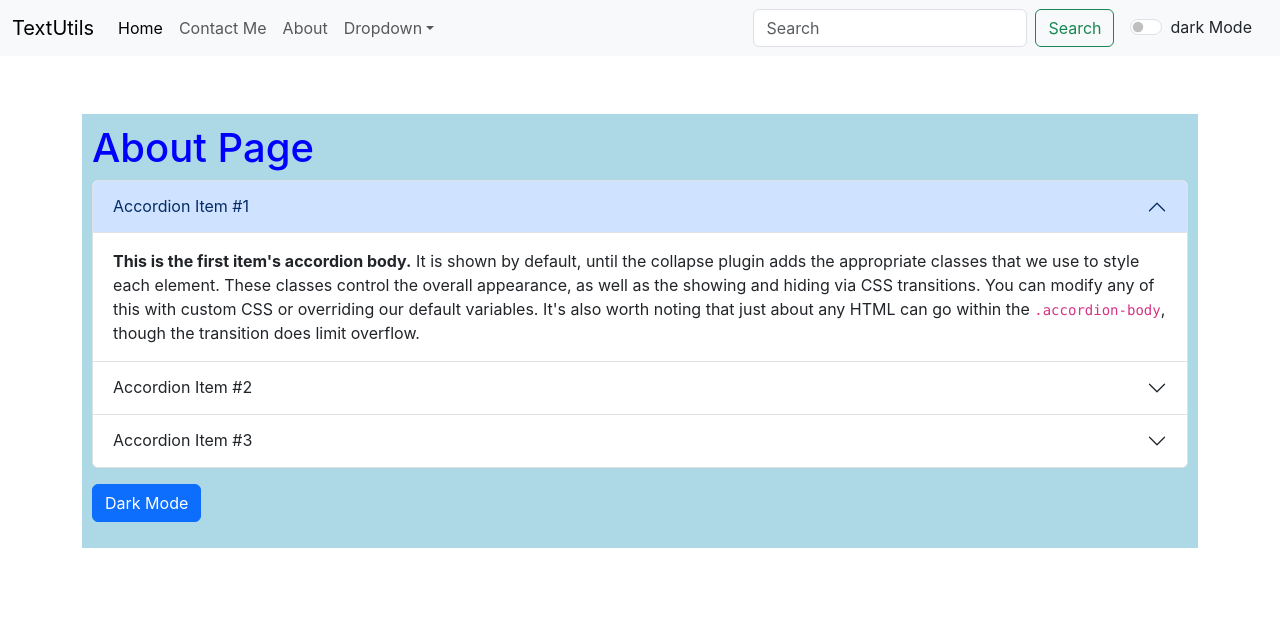
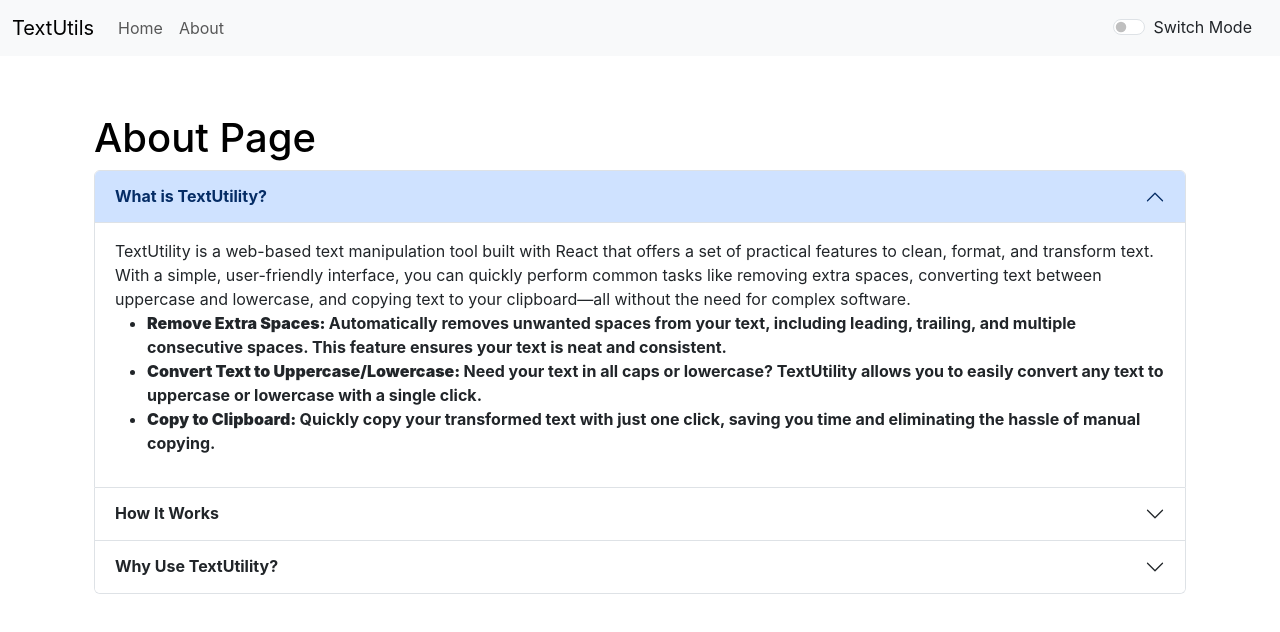
Before and after one commit to Manavi-Arora/TextUtility-ReactApp, a React (Create React App) app: page /about in a window 1280 px wide. Shown: the top 632 px of the page. Built offline with nearby package versions, Linux system fonts and the light colour scheme.

Commit message:
Additional fixes

```diff
--- a/public/index.html
+++ b/public/index.html
@@ -25,7 +25,7 @@
       work correctly both with client-side routing and a non-root public URL.
       Learn how to configure a non-root public URL by running `npm run build`.
     -->
-    <title>TextUtility - Word Counter | Character Counter |</title>
+    <title>TextUtility - Word Counter | Character Counter | Case Converter</title>
   </head>
   <body>
     <noscript>You need to enable JavaScript to run this app.</noscript>
--- a/src/App.js
+++ b/src/App.js
@@ -17,7 +17,7 @@ function App() {
     });
     setTimeout(() => {
       setalert(null);
-    }, 2000);
+    }, 3000);
   };
 
   const toggleMode = () => {
@@ -25,12 +25,12 @@ function App() {
       setmode("dark");
       document.body.style.backgroundColor = "#060648";
       showalert("success", "Dark mode has been enabled");
-      document.title = "TextUtiles - Light";
+      //document.title = "TextUtiles - Light";
     } else {
       setmode("light");
       document.body.style.backgroundColor = " white";
       showalert("success", "Light mode has been enabled");
-      document.title = "TextUtiles - Dark";
+      //document.title = "TextUtiles - Dark";
     }
   };
 
@@ -49,7 +49,7 @@ function App() {
         <div className="container">
           <Routes>
             {/* Correct usage of element prop in Route */}
-            <Route path="/about" element={<About/>} />
+            <Route path="/about" element={<About mode ={mode}/>} />
             <Route
               path="/"
               element={<TextArea heading="Enter the text to analyze" mode={mode} showalert={showalert} />}
--- a/src/components/About.js
+++ b/src/components/About.js
@@ -1,73 +1,118 @@
-import React, { useState } from 'react'
+import React from "react";
 
-export default function About() {
-    const [myStyle, setMyStyle] = useState({
-        color : 'blue',
-        backgroundColor : 'lightBlue',
-        padding : 10
-    })
-    const [btnText, setBtnText] = useState("Dark Mode")
-    const ToggleSwitch = () =>{
-        if(myStyle.color === 'blue'){
-            setMyStyle({
-                color : 'white',
-                backgroundColor : 'black',
-                padding : 10
-            })
-            setBtnText("Light Mode")
-        }
-        else{
-            setMyStyle({
-                color : 'blue',
-                backgroundColor : 'lightblue',
-                padding : 10
-                })
-                setBtnText("Dark Mode")
-            }
-    }
+export default function About(props) {
 
   return (
-    <div className="container my-2" style={myStyle}>
-        <h1>About Page</h1>
+    <div className="container my-2">
+      <h1 style={{color : props.mode === 'light'?'black':'white'}}>About Page</h1>
       <div className="accordion" id="accordionExample">
         <div className="accordion-item">
           <h2 className="accordion-header">
-            <button className="accordion-button" type="button" data-bs-toggle="collapse" data-bs-target="#collapseOne" aria-expanded="true" aria-controls="collapseOne">
-                Accordion Item #1
+            <button
+              className="accordion-button"
+              type="button"
+              data-bs-toggle="collapse"
+              data-bs-target="#collapseOne"
+              aria-expanded="true"
+              aria-controls="collapseOne"
+            >
+              <strong>What is TextUtility?</strong>
             </button>
           </h2>
-            <div id="collapseOne" className="accordion-collapse collapse show" data-bs-parent="#accordionExample">
+          <div
+            id="collapseOne"
+            className="accordion-collapse collapse show"
+            data-bs-parent="#accordionExample"
+          >
             <div className="accordion-body">
-                <strong>This is the first item's accordion body.</strong> It is shown by default, until the collapse plugin adds the appropriate classes that we use to style each element. These classes control the overall appearance, as well as the showing and hiding via CSS transitions. You can modify any of this with custom CSS or overriding our default variables. It's also worth noting that just about any HTML can go within the <code>.accordion-body</code>, though the transition does limit overflow.
+              TextUtility is a web-based text manipulation tool built with React
+              that offers a set of practical features to clean, format, and
+              transform text. With a simple, user-friendly interface, you can
+              quickly perform common tasks like removing extra spaces,
+              converting text between uppercase and lowercase, and copying text
+              to your clipboard—all without the need for complex software.
+              <strong>
+                <ul>
+                  <li>
+                    <strong>Remove Extra Spaces: </strong>Automatically removes
+                    unwanted spaces from your text, including leading, trailing,
+                    and multiple consecutive spaces. This feature ensures your
+                    text is neat and consistent.
+                  </li>
+
+                  <li>
+                    <strong>Convert Text to Uppercase/Lowercase: </strong>Need
+                    your text in all caps or lowercase? TextUtility allows you
+                    to easily convert any text to uppercase or lowercase with a
+                    single click.
+                  </li>
+
+                  <li>
+                    <strong>Copy to Clipboard: </strong>Quickly copy your
+                    transformed text with just one click, saving you time and
+                    eliminating the hassle of manual copying.
+                  </li>
+                </ul>
+              </strong>
             </div>
           </div>
         </div>
         <div className="accordion-item">
           <h2 className="accordion-header">
-            <button className="accordion-button collapsed" type="button" data-bs-toggle="collapse" data-bs-target="#collapseTwo" aria-expanded="false" aria-controls="collapseTwo">
-                Accordion Item #2
+            <button
+              className="accordion-button collapsed"
+              type="button"
+              data-bs-toggle="collapse"
+              data-bs-target="#collapseTwo"
+              aria-expanded="false"
+              aria-controls="collapseTwo"
+            >
+              <strong>How It Works</strong>
             </button>
           </h2>
-            <div id="collapseTwo" className="accordion-collapse collapse" data-bs-parent="#accordionExample">
+          <div
+            id="collapseTwo"
+            className="accordion-collapse collapse"
+            data-bs-parent="#accordionExample"
+          >
             <div className="accordion-body">
-                <strong>This is the second item's accordion body.</strong> It is hidden by default, until the collapse plugin adds the appropriate classes that we use to style each element. These classes control the overall appearance, as well as the showing and hiding via CSS transitions. You can modify any of this with custom CSS or overriding our default variables. It's also worth noting that just about any HTML can go within the <code>.accordion-body</code>, though the transition does limit overflow.
+              TextUtility is powered by React, providing a smooth and responsive
+              user experience. Simply paste or type your text into the provided
+              text box, choose your desired action (remove spaces, convert case,
+              or copy text), and let the app do the rest!
             </div>
           </div>
         </div>
         <div className="accordion-item">
           <h2 className="accordion-header">
-            <button className="accordion-button collapsed" type="button" data-bs-toggle="collapse" data-bs-target="#collapseThree" aria-expanded="false" aria-controls="collapseThree">
-                Accordion Item #3
+            <button
+              className="accordion-button collapsed"
+              type="button"
+              data-bs-toggle="collapse"
+              data-bs-target="#collapseThree"
+              aria-expanded="false"
+              aria-controls="collapseThree"
+            >
+              <strong>Why Use TextUtility?</strong>
             </button>
           </h2>
-            <div id="collapseThree" className="accordion-collapse collapse" data-bs-parent="#accordionExample">
+          <div
+            id="collapseThree"
+            className="accordion-collapse collapse"
+            data-bs-parent="#accordionExample"
+          >
             <div className="accordion-body">
-                <strong>This is the third item's accordion body.</strong> It is hidden by default, until the collapse plugin adds the appropriate classes that we use to style each element. These classes control the overall appearance, as well as the showing and hiding via CSS transitions. You can modify any of this with custom CSS or overriding our default variables. It's also worth noting that just about any HTML can go within the <code>.accordion-body</code>, though the transition does limit overflow.
+              In today's fast-paced digital world, text editing tools that save
+              time and enhance productivity are essential. TextUtility helps
+              streamline your writing and editing process by providing a simple,
+              no-frills solution for common text transformations. Whether you're
+              cleaning up an article, standardizing code comments, or preparing
+              notes for a presentation, this tool makes text management fast and
+              hassle-free.
             </div>
           </div>
         </div>
       </div>
-        <button className='btn btn-primary my-3' onClick={ToggleSwitch}>{btnText}</button>
     </div>
-  )
+  );
 }
--- a/src/components/Navbar.js
+++ b/src/components/Navbar.js
@@ -4,6 +4,12 @@ import PropTypes from 'prop-types'
 import { Link } from "react-router-dom";
 
 export default function Navbar(props) {
+
+  const ActiveClass = (id) =>{
+    document.getElementById("home").classList.remove('active');
+    document.getElementById("about").classList.remove('active');
+    document.getElementById(id).classList.add("active");
+  }
   return (
     <nav className={`navbar navbar-expand-lg navbar-${props.mode} bg-${props.mode}`}>
     <div className="container-fluid">
@@ -14,15 +20,15 @@ export default function Navbar(props) {
       <div className="collapse navbar-collapse" id="navbarSupportedContent">
         <ul className="navbar-nav me-auto mb-2 mb-lg-0">
           <li className="nav-item">
-            <Link className="nav-link active" aria-current="page" to="/">{props.home}</Link>
+            <Link id='home' className="nav-link" onClick={() => ActiveClass("home")} aria-current="page" to="/">{props.home}</Link>
           </li>
+          {/* <li className="nav-item">
+            <a className="nav-link" href="/">{props.contact}</a>
+          </li> */}
           <li className="nav-item">
-            <a className="nav-link" href="/">{props.contact}</a>
+            <Link id="about" onClick={() => ActiveClass("about")} className="nav-link" to="/about">{props.about}</Link>
           </li>
-          <li className="nav-item">
-            <Link className="nav-link" to="/about">{props.about}</Link>
-          </li>
-          <li className="nav-item dropdown">
+          {/* <li className="nav-item dropdown">
             <a className="nav-link dropdown-toggle" href="/" role="button" data-bs-toggle="dropdown" aria-expanded="false">
               Dropdown
             </a>
@@ -31,15 +37,15 @@ export default function Navbar(props) {
               <li><a className="dropdown-item" href="/">2</a></li>
               <li><a className="dropdown-item" href="/">3</a></li>
             </ul>
-          </li>
+          </li> */}
         </ul>
-        <form className="d-flex" role="search">
+        {/* <form className="d-flex" role="search">
           <input className="form-control me-2" type="search" placeholder="Search" aria-label="Search"/>
           <button className="btn btn-outline-success" type="submit">Search</button>
-        </form>
+        </form> */}
         <div className={`form-check form-switch mx-3 text-${props.mode === 'dark'?'light':'dark'}`} onClick={props.toggle}>
           <input className="form-check-input" type="checkbox" role="switch" id="flexSwitchCheckDefault"/>
-          <label className="form-check-label" htmlFor="flexSwitchCheckDefault">{`${props.mode === 'dark'?'light':'dark'} Mode`}</label>
+          <label className="form-check-label" htmlFor="flexSwitchCheckDefault">Switch Mode</label>
         </div>
 
       </div>
```
Also changed, not shown: src/components/TextArea.js (+8 -7 lines), public/logo192.png (deleted), public/logo512.png (deleted). Lines whose indentation alone changed are shown as unchanged.
